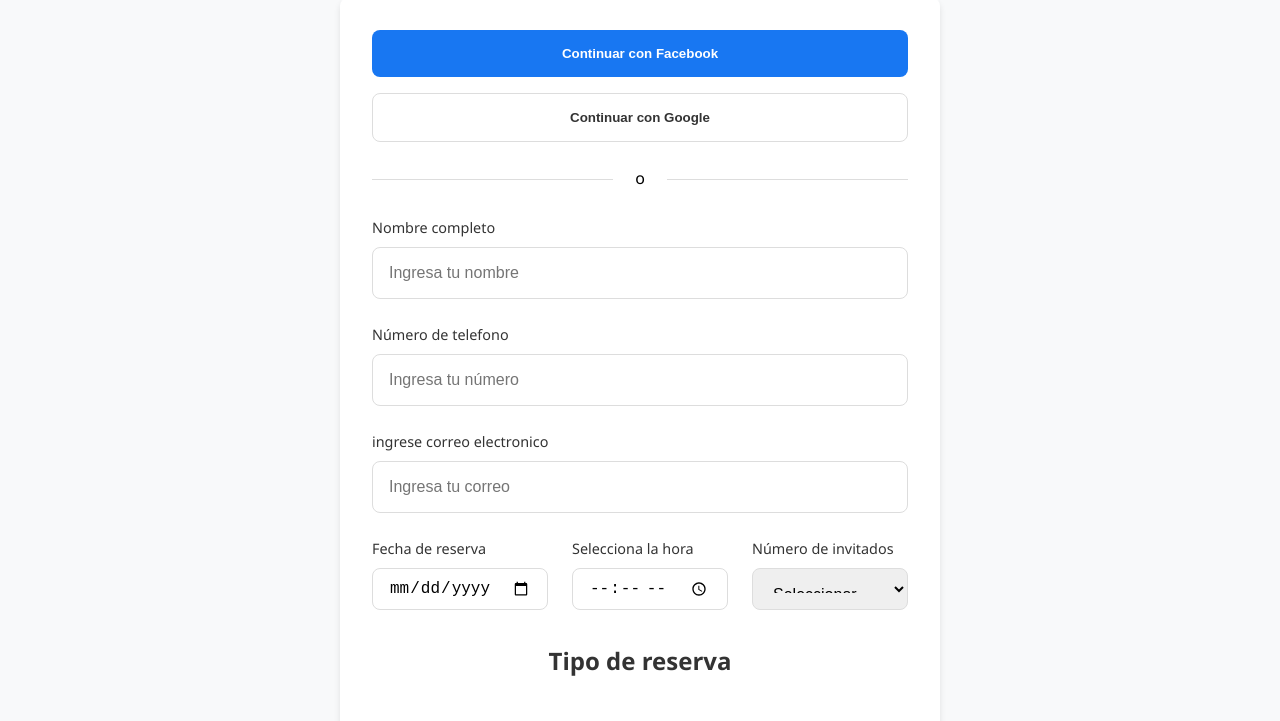
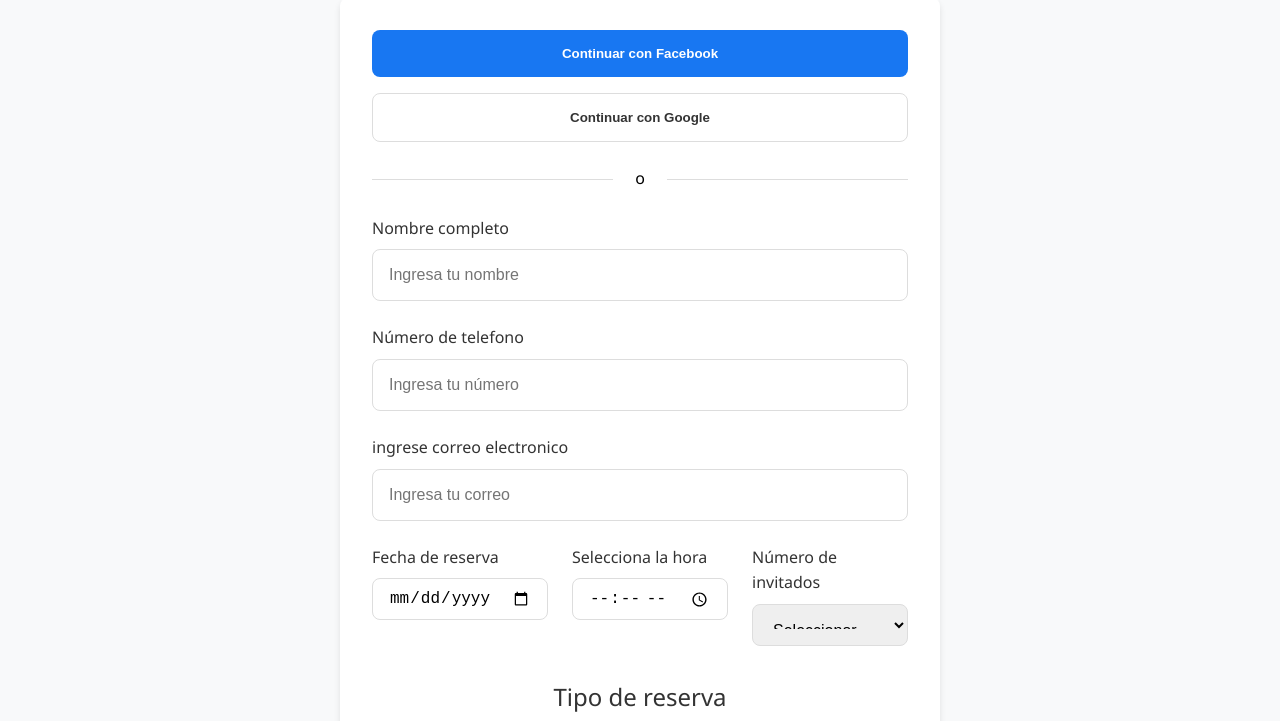
Before and after one commit to Turro48/DonJulio-2.0, a plain HTML site: page views/reservation.html in a window 1280 px wide. Shown: the part 229-950 px from the top of the page. Drawn offline with Linux system fonts and the light colour scheme.

Commit message:
cambios form-title

```diff
--- a/css/style.css
+++ b/css/style.css
@@ -403,35 +403,15 @@ header {
     margin: var(--spacing-lg) 0;
 }
 
-.reservation-type label{
-    font-size: 1.8rem;
-    font-weight: 600;
-    color: var(--text-dark);
-    margin-bottom: var(--spacing-md);
-    display: block;
+.form-title{
+font-size: 1.5rem;
 }
-
 .radio-group{
     display: flex;
     gap: var(--spacing-md);
     justify-content: center;
 }
 
-.form-group label{
-    display: block;
-    margin-bottom: var(--spacing-xs);
-    color: var(--text-dark);
-    font-weight: 500;
-    font-size: 0.9rem;
-}
-
-.reservation-type label{
-    font-size: 1.5rem;
-    font-weight: 600;
-    color: var(--text-dark);
-    margin: var(--spacing-md);
-    display: block;
-}
 
 .radio-label {
     display: flex;
--- a/views/reservation.html
+++ b/views/reservation.html
@@ -61,7 +61,7 @@
                   </div>
                </div>
                <div class="form-group reservation-type">
-                  <label>Tipo de reserva</label>
+                  <label class="form-title">Tipo de reserva</label>
                   <div class="radio-group">
                      <label class="radio-label">
                         <input type="radio" name="reservation-type" value="estandar" checked>
@@ -76,7 +76,7 @@
                         Negocios
                      </label>
                   </div>
-                  <div class="form-group">
+                  <div class="form-title">
                      <label for="comments">Comentarios adicionales</label>
                      <textarea id="comments" name="comments" placeholder="¿Hay algo más que debamos saber?"
                         rows="5"></textarea>
```
